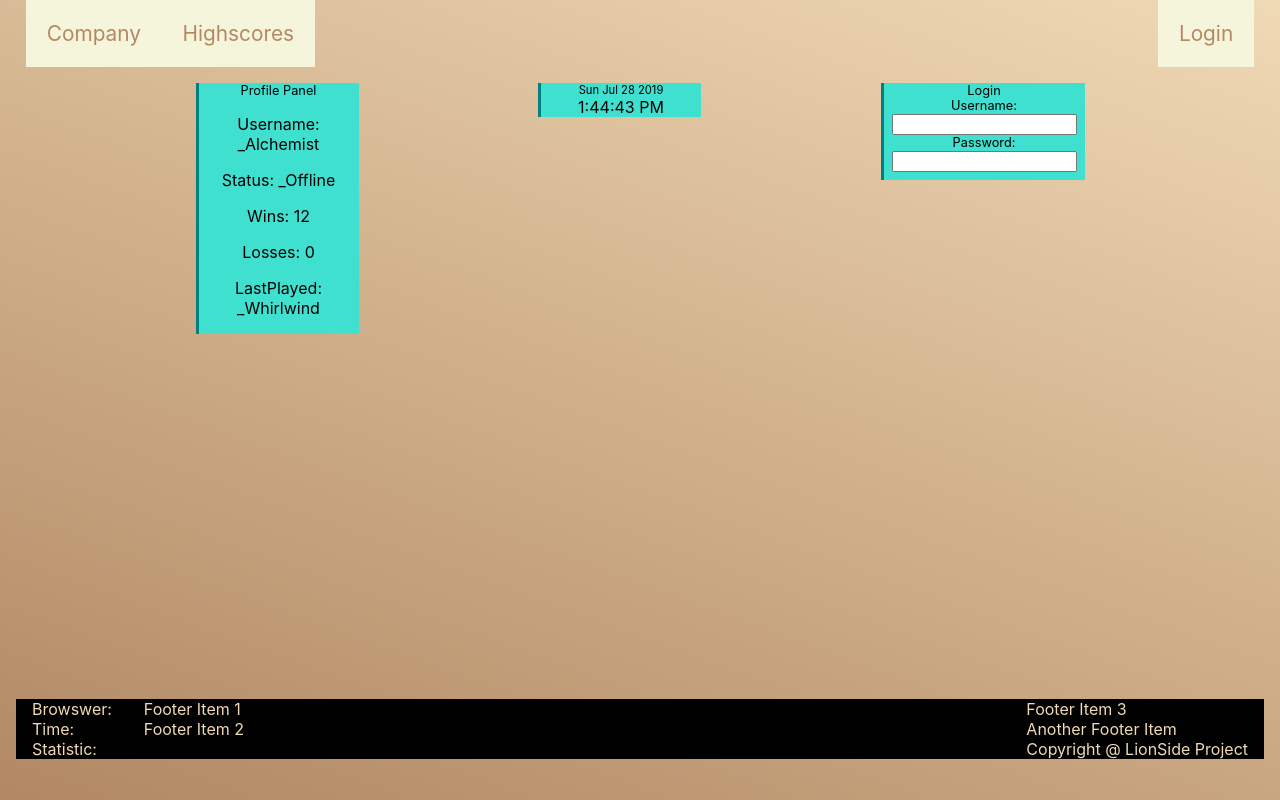
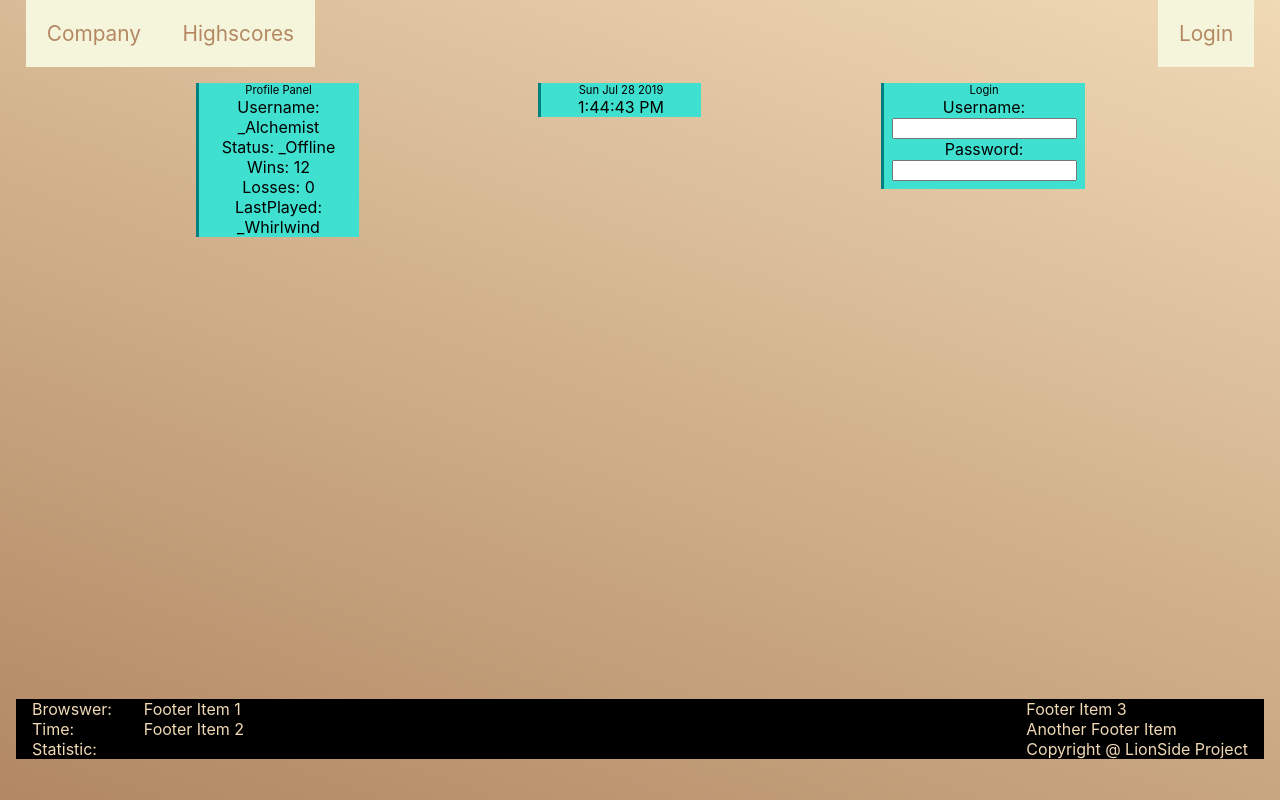
Before and after one commit to khand5/architecture-reviews, a React (Create React App) app in the folder client/: page / in a window 1280 px wide. Built offline with nearby package versions, Linux system fonts and the light colour scheme.

Commit message:
Fixed styling for LoginPanel, ProfilePanel.

```diff
--- a/client/src/components/Panels/Login/LoginPanel.css
+++ b/client/src/components/Panels/Login/LoginPanel.css
@@ -12,11 +12,10 @@
 
 .Panel-title {
   align-content: flex-start;
-  font-size: 0.8em;
+  font-size: 0.7em;
   margin: 0;
 }
 
 .Panel-username-label {
-  font-size: 0.8em;
   margin: 0;
 }
--- a/client/src/components/Panels/ProfilePanel/ProfilePanel.css
+++ b/client/src/components/Panels/ProfilePanel/ProfilePanel.css
@@ -6,11 +6,12 @@
   width: 10em;
 }
 
-.ProfilePanel-item {
+.ProfilePanel-title {
+  align-content: flex-start;
+  font-size: 0.7em;
+  margin: 0;
 }
 
-.ProfilePanel-title {
-  align-content: flex-start;
-  font-size: 0.8em;
+.ProfilePanel-item {
   margin: 0;
 }
--- a/client/src/components/Panels/ProfilePanel/ProfilePanel.jsx
+++ b/client/src/components/Panels/ProfilePanel/ProfilePanel.jsx
@@ -9,14 +9,14 @@ class ProfilePanel extends React.Component {
 
   render() {
     return (
-      <div class="ProfilePanel-container" draggable="true">
+      <div className="ProfilePanel-container">
         {" "}
         <p className="ProfilePanel-title">Profile Panel</p>
-        <p class="ProfilePanel-item">Username: _Alchemist</p>
-        <p class="ProfilePanel-item">Status: _Offline</p>
-        <p class="ProfilePanel-item">Wins: 12</p>
-        <p class="ProfilePanel-item">Losses: 0</p>
-        <p class="ProfilePanel-item">LastPlayed: _Whirlwind</p>
+        <p className="ProfilePanel-item">Username: _Alchemist</p>
+        <p className="ProfilePanel-item">Status: _Offline</p>
+        <p className="ProfilePanel-item">Wins: 12</p>
+        <p className="ProfilePanel-item">Losses: 0</p>
+        <p className="ProfilePanel-item">LastPlayed: _Whirlwind</p>
       </div>
     );
   }
```
